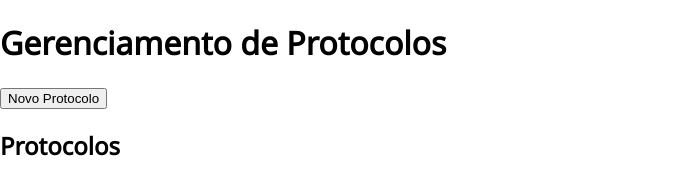
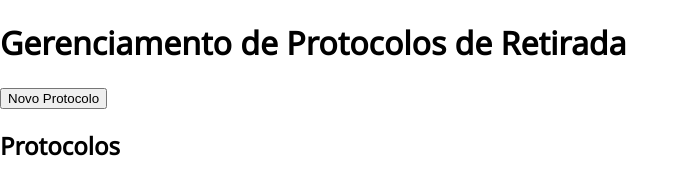
Before and after one commit to werbtoncarvalho98/protocolos, a website: page index.html in a window 1280 px wide. Shown: the whole page, without its empty margins (0-689 px from the left). Drawn offline with Linux system fonts and the light colour scheme.

Commit message:
Update index.html

```diff
--- a/index.html
+++ b/index.html
@@ -7,7 +7,7 @@
     <link rel="stylesheet" href="/style.css">
     <title>Document</title>
 <body>
-    <h1>Gerenciamento de Protocolos</h1>
+    <h1>Gerenciamento de Protocolos de Retirada</h1>
     <button onclick="openModal()">Novo Protocolo</button>
     <div id="modal" class="modal">
         <div class="modal-content">
```
